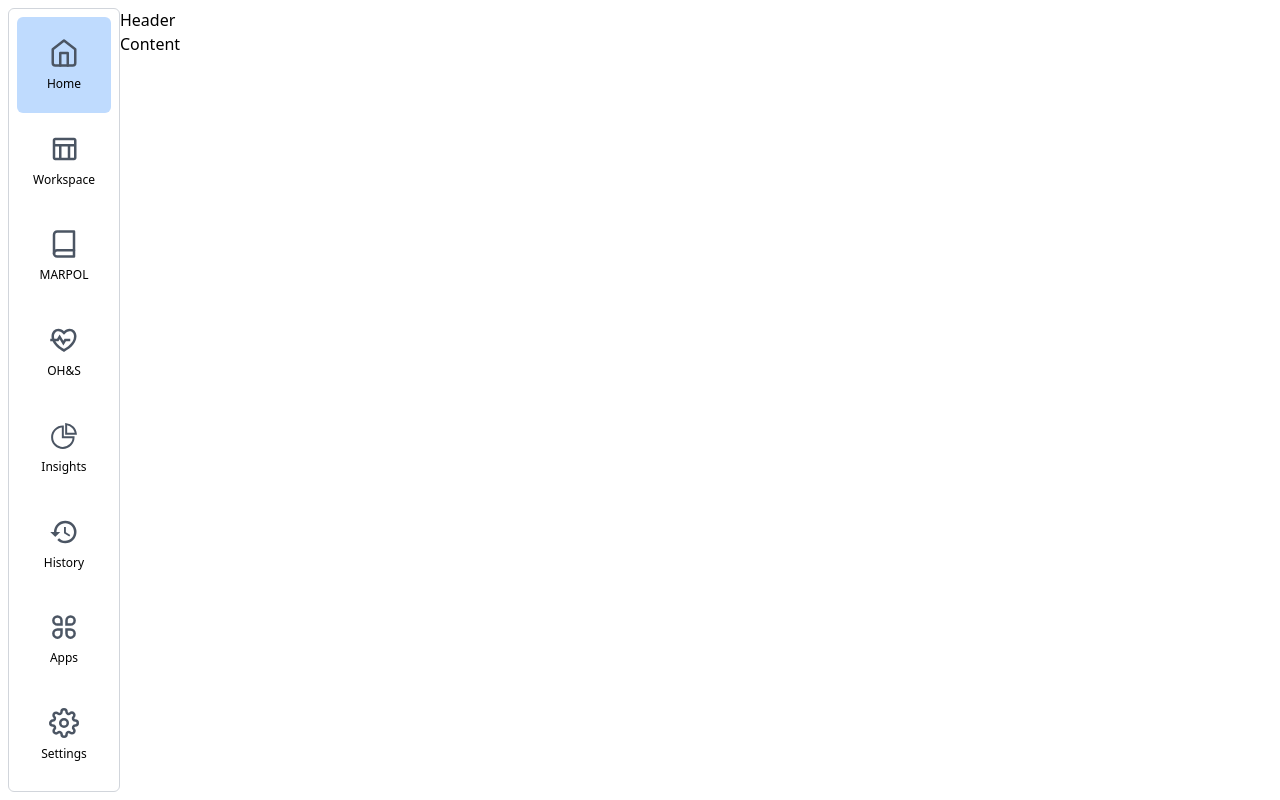
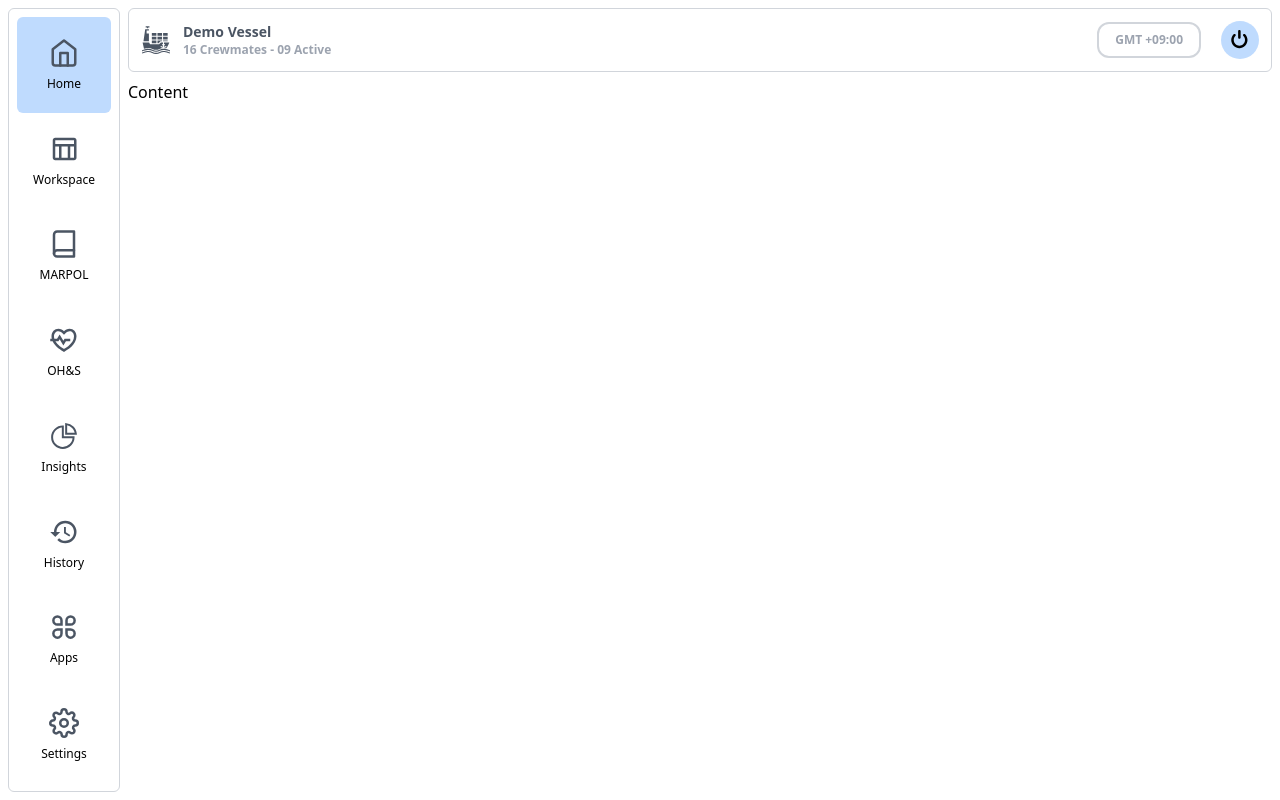
Before and after one commit to This-Is-Prince/wayship-dashboard, a React (Vite) app: page / in a window 1280 px wide. Built offline with nearby package versions, Linux system fonts and the light colour scheme.

Commit message:
header completes

```diff
--- a/index.html
+++ b/index.html
@@ -9,7 +9,7 @@
     <!-- <div id="root" class=""></div> -->
     <div
       id="root"
-      class="grid grid-cols-[auto,_1fr] grid-rows-[auto,_1fr] min-h-screen p-2"
+      class="grid grid-cols-[auto,_1fr] grid-rows-[auto,_1fr] min-h-screen p-2 gap-x-2 gap-y-2"
     ></div>
     <script type="module" src="/src/main.tsx"></script>
   </body>
--- a/src/components/header/Header.tsx
+++ b/src/components/header/Header.tsx
@@ -1,5 +1,30 @@
+import { GiCargoShip } from "react-icons/gi";
+import { TiPower } from "react-icons/ti";
+
 const Header = () => {
-  return <header>Header</header>;
+  return (
+    <header className="p-3 border-[1px] border-gray-300 rounded-md flex justify-between items-center">
+      <section className="flex gap-x-3 items-center text-gray-600">
+        <span className="text-3xl">
+          <GiCargoShip />
+        </span>
+        <article>
+          <p className="text-sm font-bold">Demo Vessel</p>
+          <p className="text-xs font-semibold text-gray-400">
+            16 Crewmates - 09 Active
+          </p>
+        </article>
+      </section>
+      <section className="flex gap-x-5 items-center">
+        <p className="text-gray-400 border-2 border-gray-300 rounded-xl text-xs px-4 py-2 font-bold">
+          GMT +09:00
+        </p>
+        <span className="rounded-full bg-blue-200 p-1 text-3xl">
+          <TiPower />
+        </span>
+      </section>
+    </header>
+  );
 };
 
 export default Header;
```
